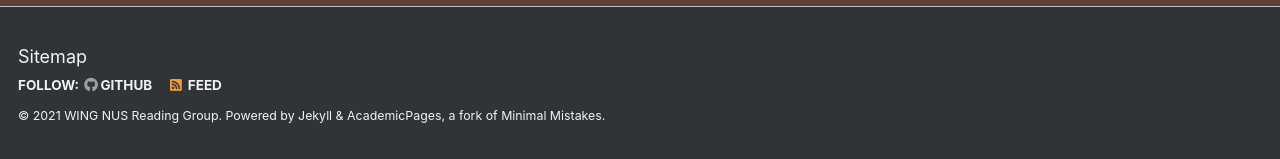
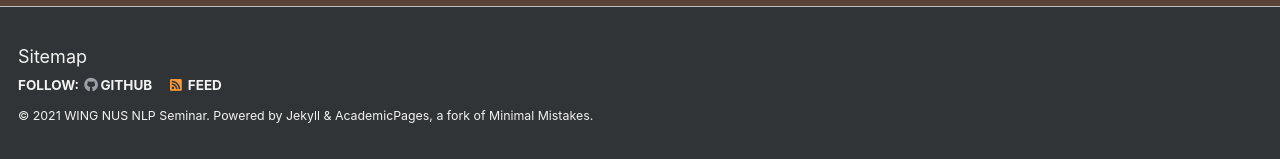
Before and after one commit to WING-NUS/nlp-seminar, a Jekyll site: the page built from _pages/about.md, in a window 1280 px wide and 900 px high, scrolled down 9945 px. Shown: the part 738-897 px from the top of the window. Built offline with Jekyll 4.4.1, drawn with Linux system fonts in a browser that asks for light colours; some of the changed text lies outside the part shown.

Commit message:
change metadata of the webpage

```diff
--- a/_config.yml
+++ b/_config.yml
@@ -9,11 +9,11 @@
 locale                   : "en-US"
 title                    : "WING Reading Group (CS6101) "
 title_separator          : "-"
-name                     : &name "WING NUS Reading Group"
+name                     : &name "WING NUS NLP Seminar"
 description              : &description "Web IR / NLP Group (WING) @ NUS"
 url                      : https://wing-nus.github.io # the base hostname & protocol for your site e.g. "https://mmistakes.github.io"
-baseurl                  : "/cs6101" # the subpath of your site, e.g. "/blog"
-repository               : "wing-nus/cs6101.github.io"
+baseurl                  : "/nlp-seminar" # the subpath of your site, e.g. "/blog"
+repository               : "wing-nus/nlp-seminar.github.io"
 teaser                   :  # filename of teaser fallback teaser image placed in /images/, .e.g. "500x300.png"
 breadcrumbs              : false # true, false (default)
 words_per_minute         : 160
```
Also changed, not shown: _data/navigation.yml (+5 -4 lines).
